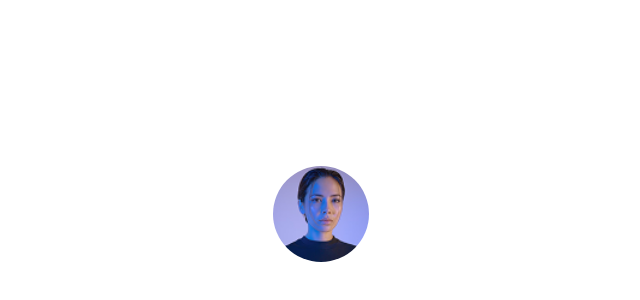
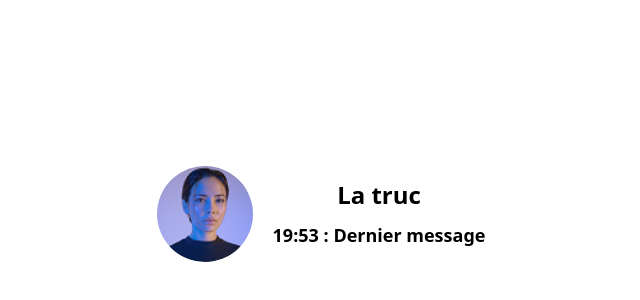
Before and after one commit to Marc-AntoineSP/website-flutter, a React (Vite) app: page / in a window 1280 px wide. Shown: the part 186-486 px from the top of the page, without its empty margins (319-959 px from the left). Built offline with nearby package versions, Linux system fonts and the light colour scheme.

Commit message:
ADD: messageBarOnline.tsx

```diff
--- a/src/App.jsx
+++ b/src/App.jsx
@@ -6,7 +6,7 @@ function App() {
 
   return (
     <>
-      <MessageBarOnline avatar='pic'/>
+      <MessageBarOnline avatar='pic' name='La truc'/>
     </>
   )
 }
--- a/src/components/messageBarOnline.tsx
+++ b/src/components/messageBarOnline.tsx
@@ -1,11 +1,15 @@
 export default function MessageBarOnline(props:{avatar:string, name:string}){
     return (
-        <section id="">
+        <section id="" className="p-4 bg-white flex justify-start items-start gap-5">
             <div className="avatar">
                 <div className="rounded-full w-24">
                     <img src={`/assets/${props.avatar}.png`} />
                 </div>
             </div>
+            <div className="text-black text-2xl flex flex-col justify-center self-stretch gap-2.5">
+                <h3 className="font-bold">{props.name}</h3>
+                <p className="font-semibold text-lg"><span>19:53 : </span>Dernier message</p>
+            </div>
         </section>
     );
 }
```
